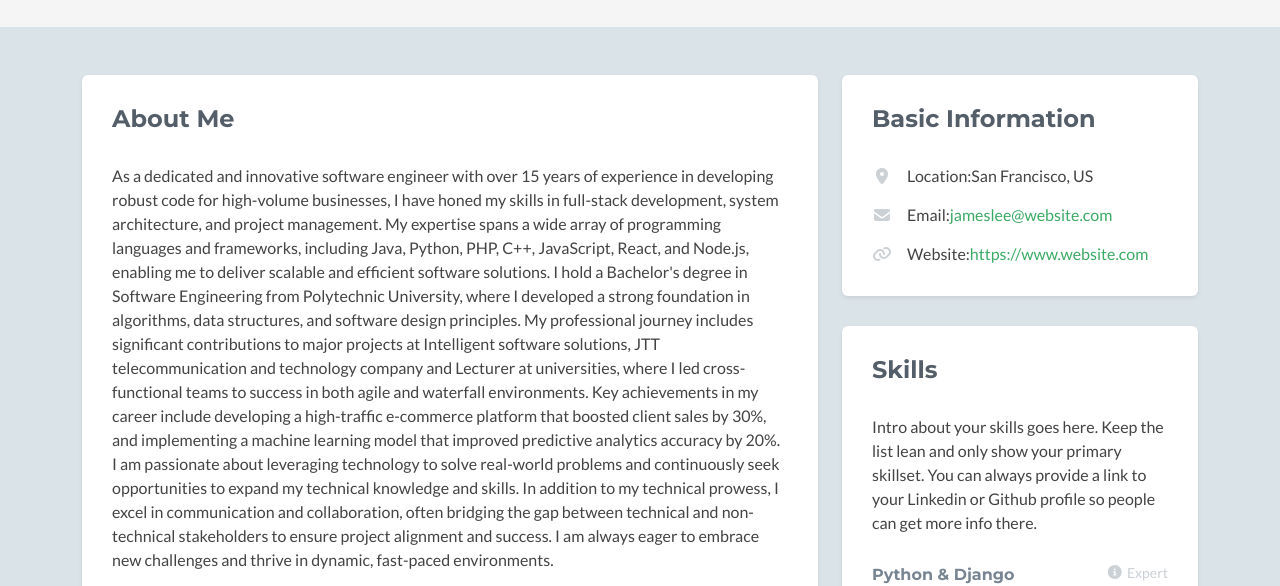
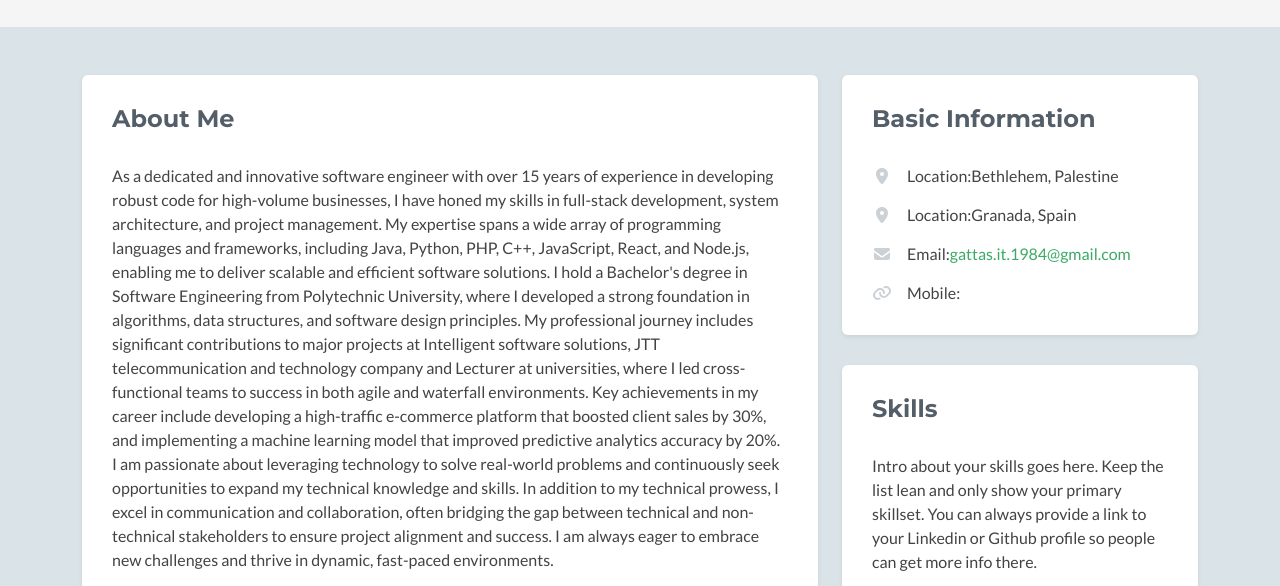
Before and after one commit to ghattas1984/myportfolio, a plain HTML site: page index.html in a window 1280 px wide. Shown: the part 223-809 px from the top of the page. Drawn offline with nearby package versions, Linux system fonts and the light colour scheme; no server answers; a script that the page names is missing; some icons are missing.

Commit message:
qqq
qqqq

```diff
--- a/index.html
+++ b/index.html
@@ -231,9 +231,10 @@
                         <h2 class="heading sr-only">Basic Information</h2>
                         <div class="content">
                             <ul class="list-unstyled">
-                                <li><i class="fas fa-map-marker-alt"></i><span class="sr-only">Location:</span>San Francisco, US</li>
-                                <li><i class="fas fa-envelope"></i><span class="sr-only">Email:</span><a href="#">jameslee@website.com</a></li>
-                                <li><i class="fas fa-link"></i><span class="sr-only">Website:</span><a href="#">https://www.website.com</a></li>
+                                <li><i class="fas fa-map-marker-alt"></i><span class="sr-only">Location:</span>Bethlehem, Palestine</li>
+                                <li><i class="fas fa-map-marker-alt"></i><span class="sr-only">Location:</span>Granada, Spain</li>
+                                <li><i class="fas fa-envelope"></i><span class="sr-only">Email:</span><a href="#">gattas.it.1984@gmail.com</a></li>
+                                <li><i class="fas fa-link"></i><span class="sr-only">Mobile:</span><a href="972 598818523"></a></li>
                             </ul>
                         </div><!--//content-->
                     </div><!--//section-inner-->
```
